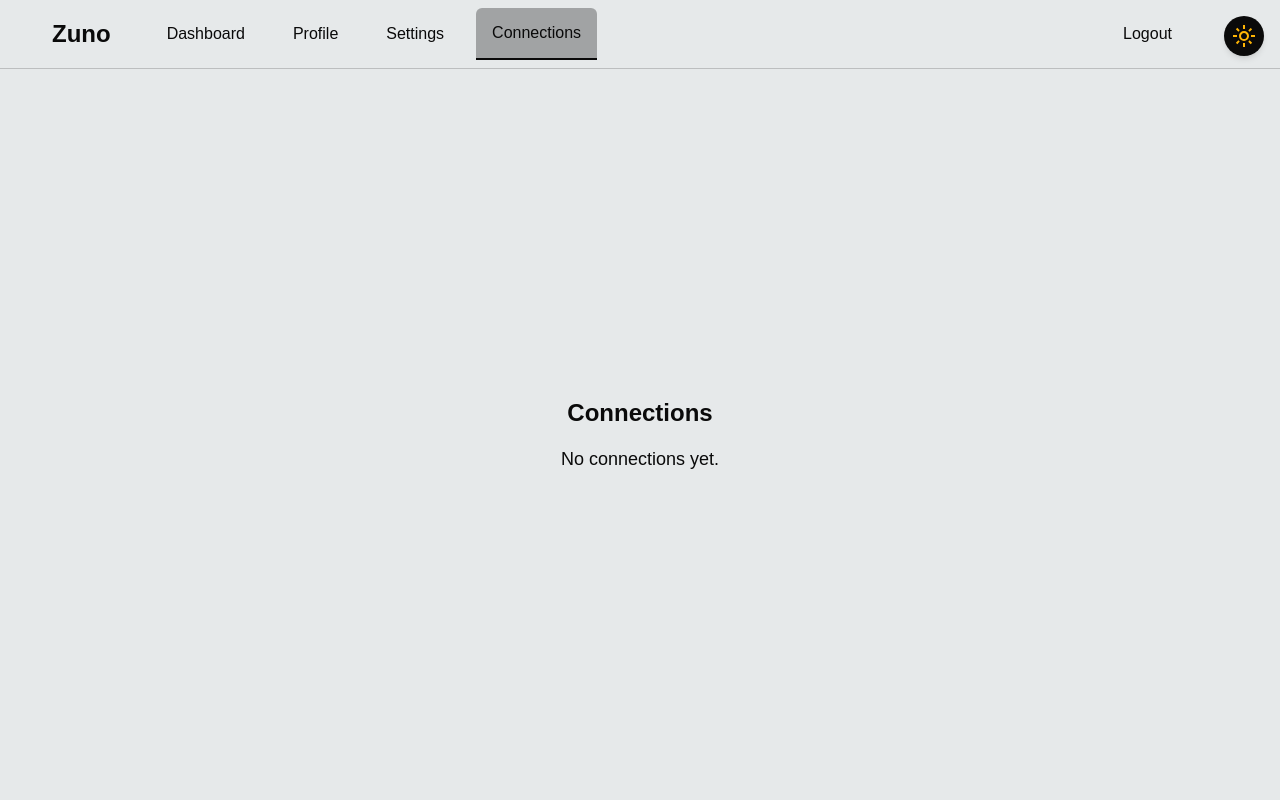
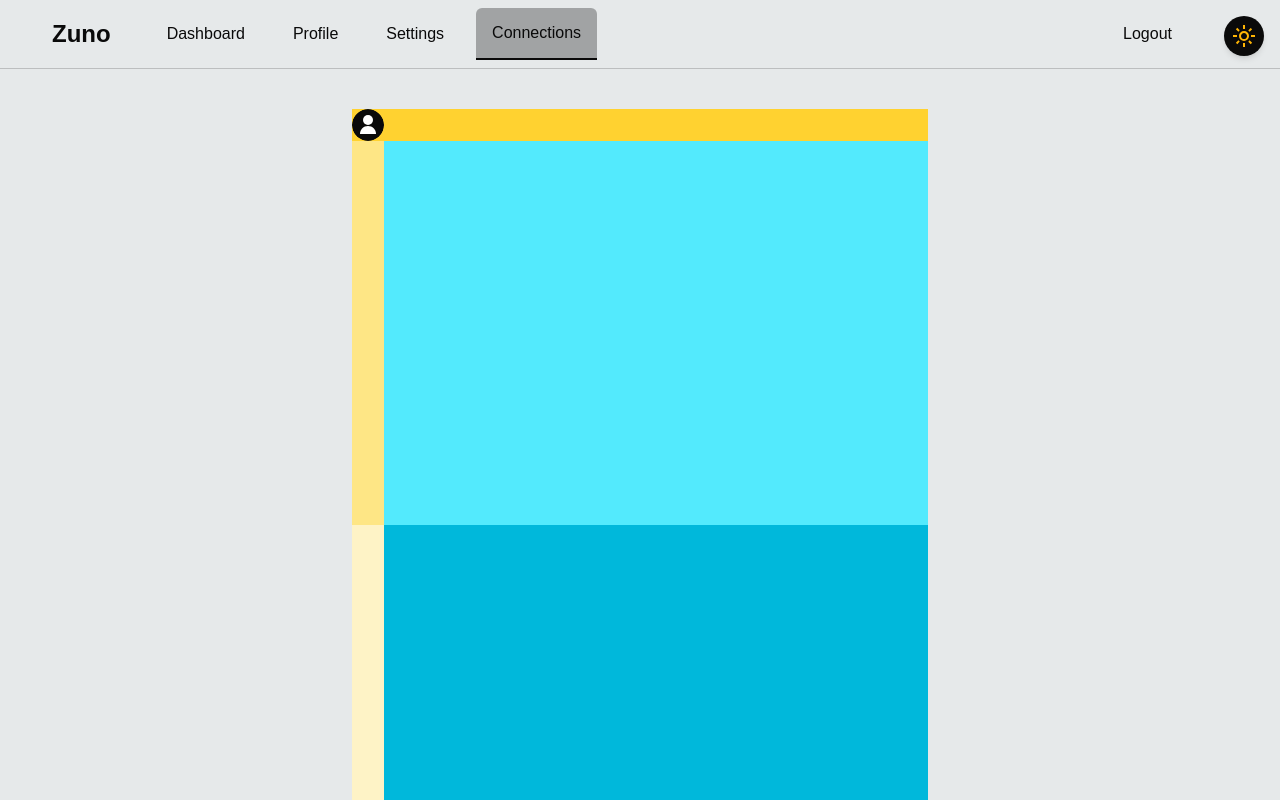
Before and after one commit to Damon-Thomas/Social-Media-Site, a Next.js app: page /dashboard/connections in a window 1280 px wide. Built offline with nearby package versions, Linux system fonts and the light colour scheme; no server answers; the database is empty.

Commit message:
start PostFlow component for displaying comments and making flow lines responsive

```diff
--- a/app/dashboard/connections/page.tsx
+++ b/app/dashboard/connections/page.tsx
@@ -1,8 +1,9 @@
+import PostFlow from "@/app/ui/posts/PostFlow";
+
 export default function Connections() {
   return (
-    <div className="flex flex-col items-center justify-center w-full h-full gap-4 p-4">
-      <h1 className="text-2xl font-extrabold">Connections</h1>
-      <p className="text-lg">No connections yet.</p>
+    <div className="pt-10">
+      <PostFlow />
     </div>
   );
 }
--- /dev/null
+++ b/app/ui/posts/PostFlow.tsx
@@ -0,0 +1,48 @@
+"use client";
+
+import { getEssentialComment } from "@/app/actions/commentActions";
+import { EssentialComment } from "@/app/lib/definitions";
+import { useDefaultProfileImage } from "@/app/utils/defaultProfileImage";
+import Image from "next/image";
+import { useEffect, useState } from "react";
+
+export default function PostFlow() {
+  const defaultProfile = useDefaultProfileImage();
+  const [comment, setComment] = useState<EssentialComment>(null);
+
+  useEffect(() => {
+    async function fetchComment() {
+      return await getEssentialComment("cma47ycgi00178o0spz5a1ugd");
+    }
+    async function fetchAndSetComment() {
+      const gotComment = await fetchComment();
+      setComment(gotComment);
+    }
+    fetchAndSetComment();
+  }, []);
+
+  return (
+    <div className="w-xl h-full">
+      {" "}
+      {/* <= temp container dimensions*/}
+      <div className="grid grid-cols-[24px_minmax(0,1fr)]  sm:grid-cols-[32px_minmax(0,1fr)] bg-amber-300">
+        <Image
+          src={comment?.author?.image || defaultProfile}
+          alt="Post Image"
+          width={24}
+          height={24}
+          className="rounded-full w-full h-auto"
+        />
+        <h1 className="ml-4 flex items-center"> {comment?.author?.name}</h1>
+      </div>
+      <div className="grid grid-cols-[24px_1fr] relative sm:grid-cols-[32px_1fr] min-h-96">
+        <div className="bg-amber-200"></div>
+        <div className="commentContent bg-cyan-300 w-full h-full"></div>
+      </div>
+      <div className="grid grid-cols-[24px_1fr] relative sm:grid-cols-[32px_1fr] min-h-96">
+        <div className="bg-amber-100"></div>
+        <div className="commentContent bg-cyan-500 w-full h-full"></div>
+      </div>
+    </div>
+  );
+}
--- a/app/ui/posts/comments/CommentItem.tsx
+++ b/app/ui/posts/comments/CommentItem.tsx
@@ -94,7 +94,7 @@ export default function CommentItem({
   return (
     <>
       <div key={comment.id} className={`py-2 px-4 flex w-full items-center`}>
-        <div className="w-fit relative">
+        <div className="w-fit relative shrink-0">
           <Image
             src={comment.author?.image || defaultProfileImage}
             alt="User Avatar"
--- a/package.json
+++ b/package.json
@@ -37,7 +37,7 @@
     "eslint": "^9",
     "eslint-config-next": "15.3.0",
     "prisma": "^6.6.0",
-    "tailwindcss": "^4",
+    "tailwindcss": "^4.1.6",
     "tsx": "^4.19.3",
     "typescript": "^5.8.3"
   },
--- a/tailwind.config.ts
+++ b/tailwind.config.ts
@@ -20,6 +20,9 @@ const config: Config = {
       },
     },
     extend: {
+      screens: {
+        xs: "480px", // Define the xs breakpoint (adjust the value as needed)
+      },
       colors: {
         border: "hsl(var(--border))",
         input: "hsl(var(--input))",
```
Also changed, not shown: 1 other file (tests, documents, lock files or other folders).
